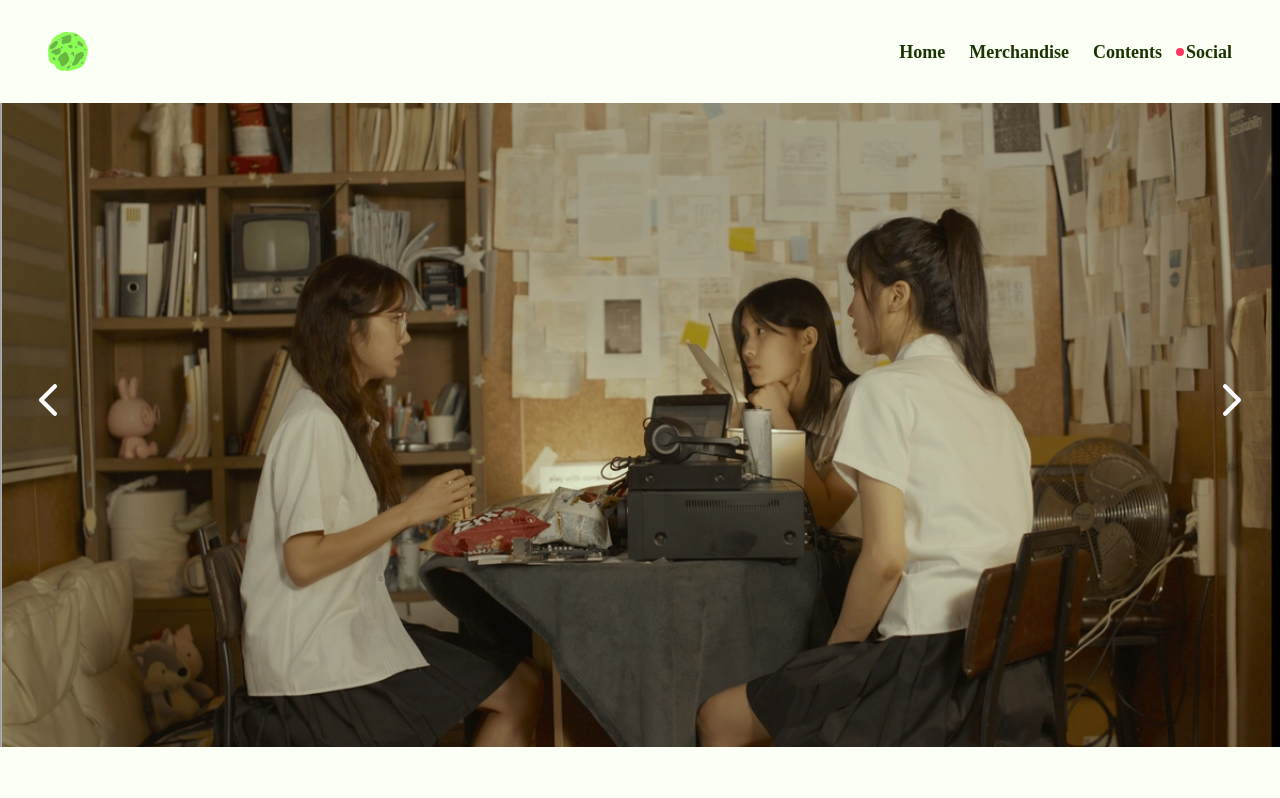
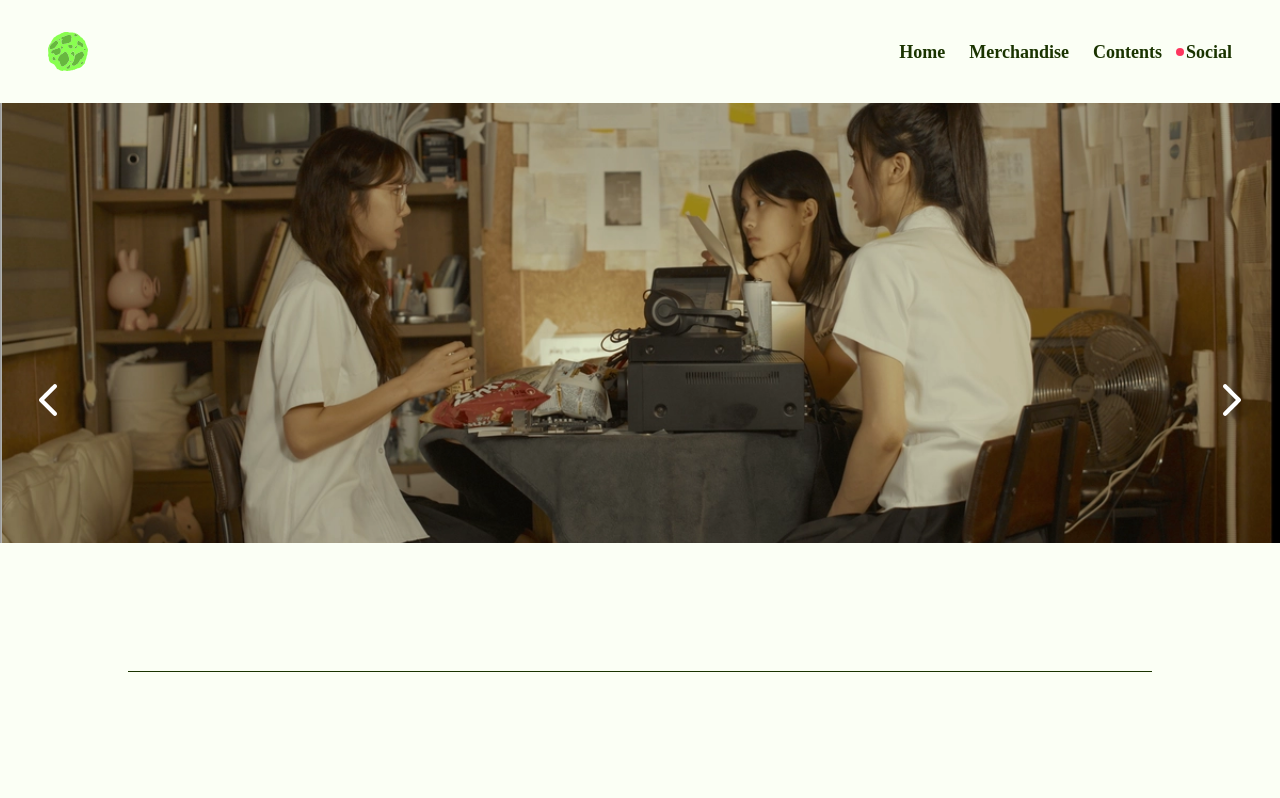
Before and after one commit to jihun-io/grnplnt, a Next.js app: page / in a window 1280 px wide. Shown: the top 798 px of the page. Built offline with nearby package versions, Linux system fonts and the light colour scheme; grey boxes are pictures that could not be loaded; a web font is replaced by a local one.

Commit message:
스타일 수정
히어로 이미지 섹션의 높이를 줄임

```diff
--- a/src/app/globals.css
+++ b/src/app/globals.css
@@ -97,7 +97,7 @@ strong,
 }
 
 section.hero article.embla {
-  height: calc(100dvh);
+  height: calc(100dvh - 16rem);
   margin-top: -6.5rem;
 }
 article.embla {
```
